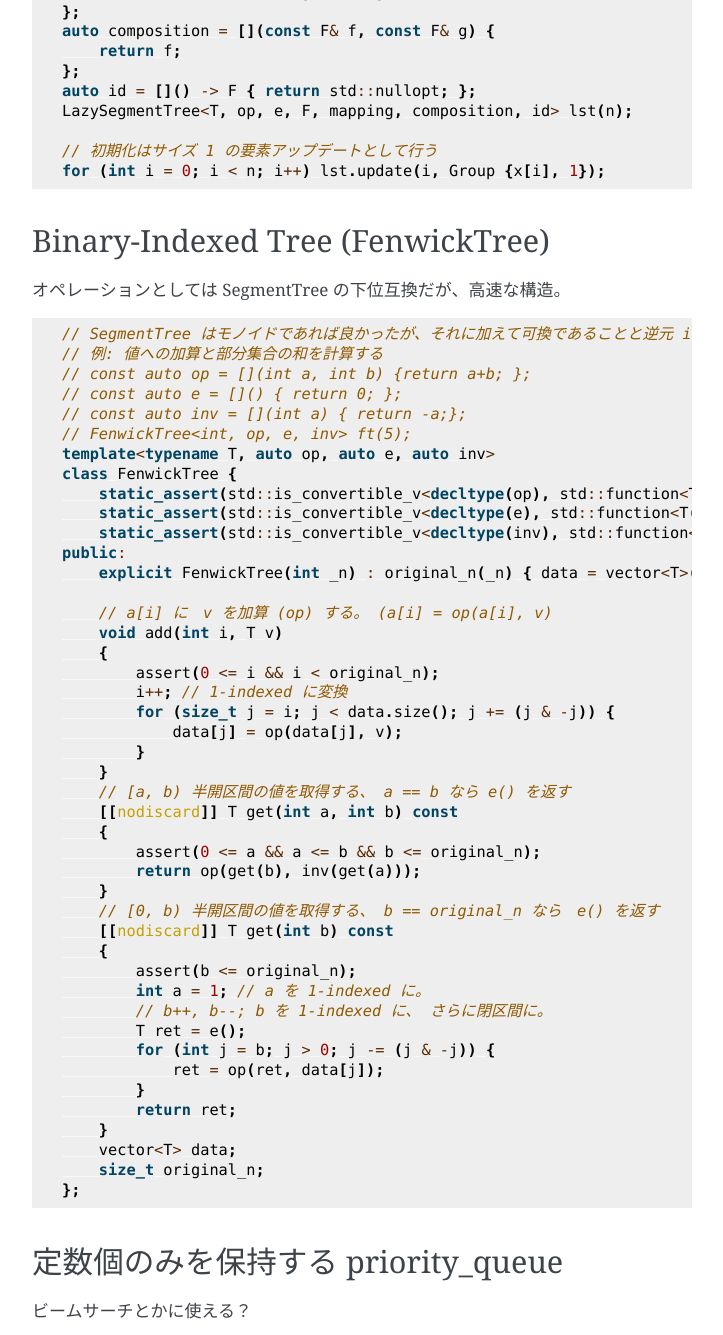
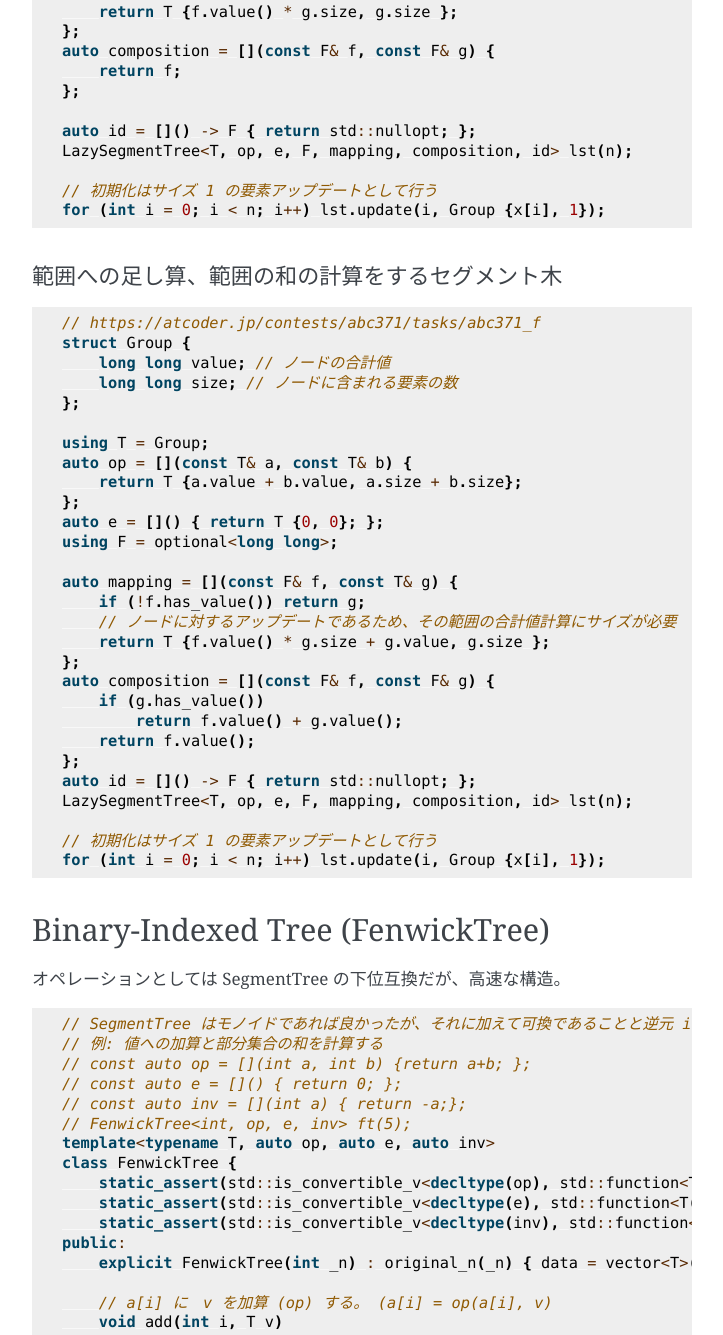
Before and after one commit to tomoki/AlgoLib, a Sphinx documentation site: the page built from source/structure.rst, in a window 1280 px wide and 1400 px high, scrolled down 7752 px, cut to the strip 0-1335 px from the top of the window. Shown: the whole strip, without its empty margins (388-1111 px from the left). Built offline with Sphinx 7.4.7, drawn with Linux system fonts in a browser that asks for light colours; some of the changed text lies outside the part shown.

Commit message:
範囲への足し算を行うセグメント木を追加

```diff
--- a/source/structure.rst
+++ b/source/structure.rst
@@ -385,6 +385,7 @@ Lazy Segment Tree
     };
     auto e = []() { return T {0, 0}; };
     using F = optional<long long>;
+
     auto mapping = [](const F& f, const T& g) {
         if (!f.has_value()) return g;
         // ノードに対するアップデートであるため、その範囲の合計値計算にサイズが必要
@@ -393,11 +394,47 @@ Lazy Segment Tree
     auto composition = [](const F& f, const F& g) {
         return f;
     };
+
     auto id = []() -> F { return std::nullopt; };
     LazySegmentTree<T, op, e, F, mapping, composition, id> lst(n);
 
     // 初期化はサイズ 1 の要素アップデートとして行う
     for (int i = 0; i < n; i++) lst.update(i, Group {x[i], 1});
+
+
+範囲への足し算、範囲の和の計算をするセグメント木
+----------------------------------------------------
+.. code-block:: cpp
+
+    // https://atcoder.jp/contests/abc371/tasks/abc371_f
+    struct Group {
+        long long value; // ノードの合計値
+        long long size; // ノードに含まれる要素の数
+    };
+
+    using T = Group;
+    auto op = [](const T& a, const T& b) {
+        return T {a.value + b.value, a.size + b.size};
+    };
+    auto e = []() { return T {0, 0}; };
+    using F = optional<long long>;
+
+    auto mapping = [](const F& f, const T& g) {
+        if (!f.has_value()) return g;
+        // ノードに対するアップデートであるため、その範囲の合計値計算にサイズが必要
+        return T {f.value() * g.size + g.value, g.size };
+    };
+    auto composition = [](const F& f, const F& g) {
+        if (g.has_value())
+            return f.value() + g.value();
+        return f.value();
+    };
+    auto id = []() -> F { return std::nullopt; };
+    LazySegmentTree<T, op, e, F, mapping, composition, id> lst(n);
+
+    // 初期化はサイズ 1 の要素アップデートとして行う
+    for (int i = 0; i < n; i++) lst.update(i, Group {x[i], 1});
+
 
 ****************************************
 Binary-Indexed Tree (FenwickTree)
```
